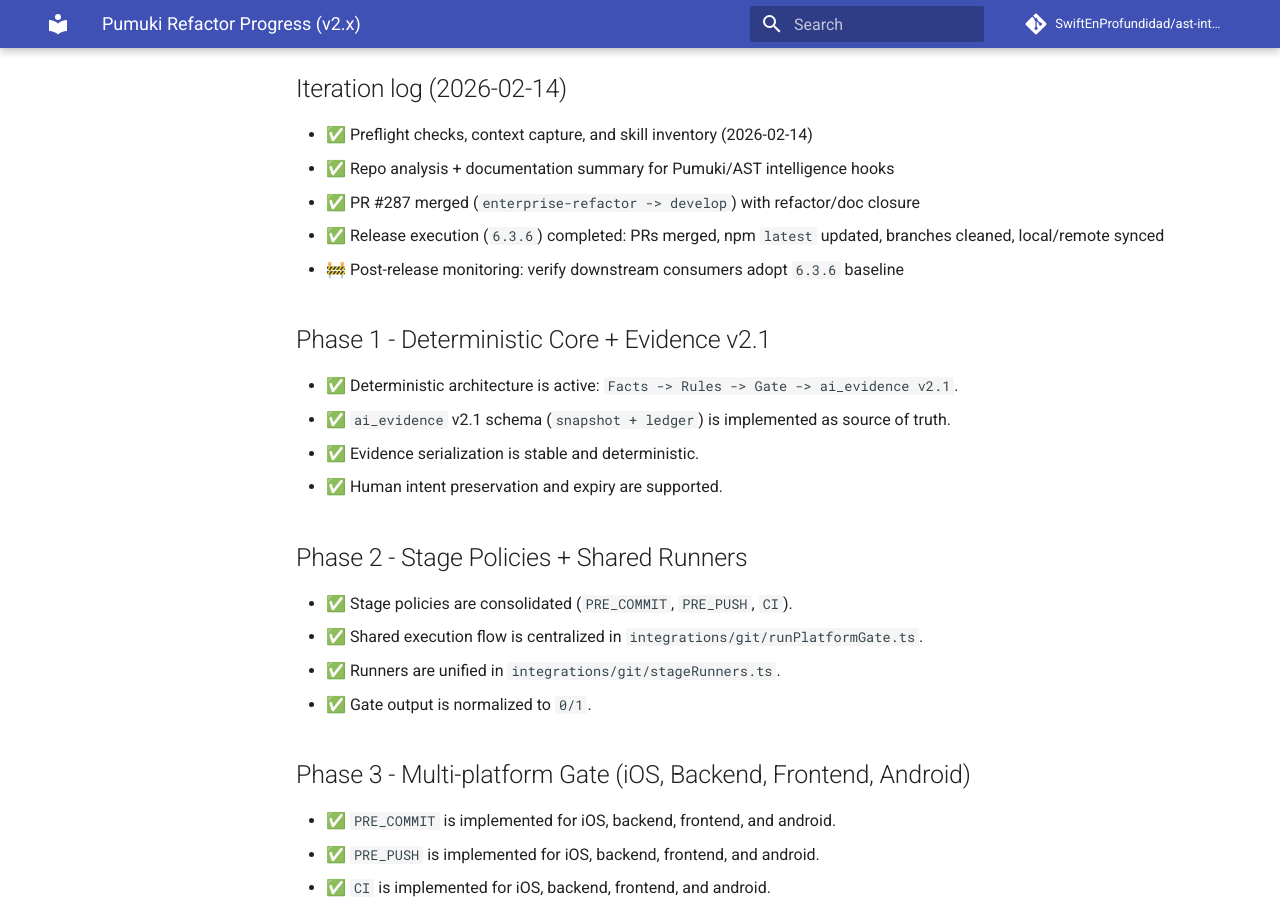
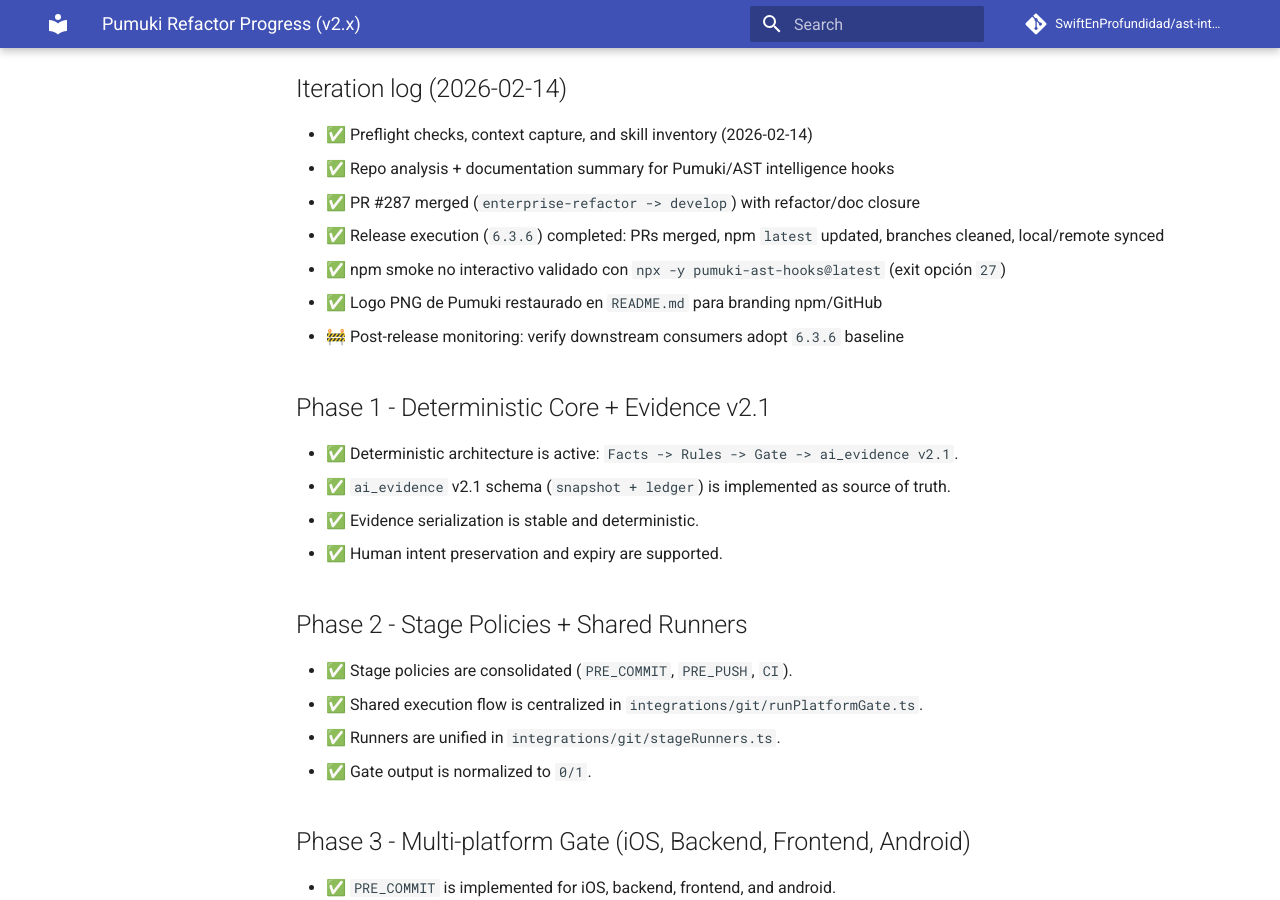
Before and after one commit to SwiftEnProfundidad/ast-intelligence-hooks, an MkDocs documentation site: the page built from docs/REFRACTOR_PROGRESS.md, in a window 1280 px wide and 900 px high, scrolled down 340 px. Built offline with MkDocs 1.6.1 and Material for MkDocs 9.7.7, drawn with Linux system fonts in a browser that asks for light colours; comment, search, counter and statistics services are not loaded.

Commit message:
docs: restore pumuki png branding and record npm smoke

```diff
--- a/docs/REFRACTOR_PROGRESS.md
+++ b/docs/REFRACTOR_PROGRESS.md
@@ -12,6 +12,8 @@
 - ✅ Repo analysis + documentation summary for Pumuki/AST intelligence hooks
 - ✅ PR #287 merged (`enterprise-refactor -> develop`) with refactor/doc closure
 - ✅ Release execution (`6.3.6`) completed: PRs merged, npm `latest` updated, branches cleaned, local/remote synced
+- ✅ npm smoke no interactivo validado con `npx -y pumuki-ast-hooks@latest` (exit opción `27`)
+- ✅ Logo PNG de Pumuki restaurado en `README.md` para branding npm/GitHub
 - 🚧 Post-release monitoring: verify downstream consumers adopt `6.3.6` baseline
 
 ## Phase 1 - Deterministic Core + Evidence v2.1
```
Also changed, not shown: README.md (+2 -0 lines).
